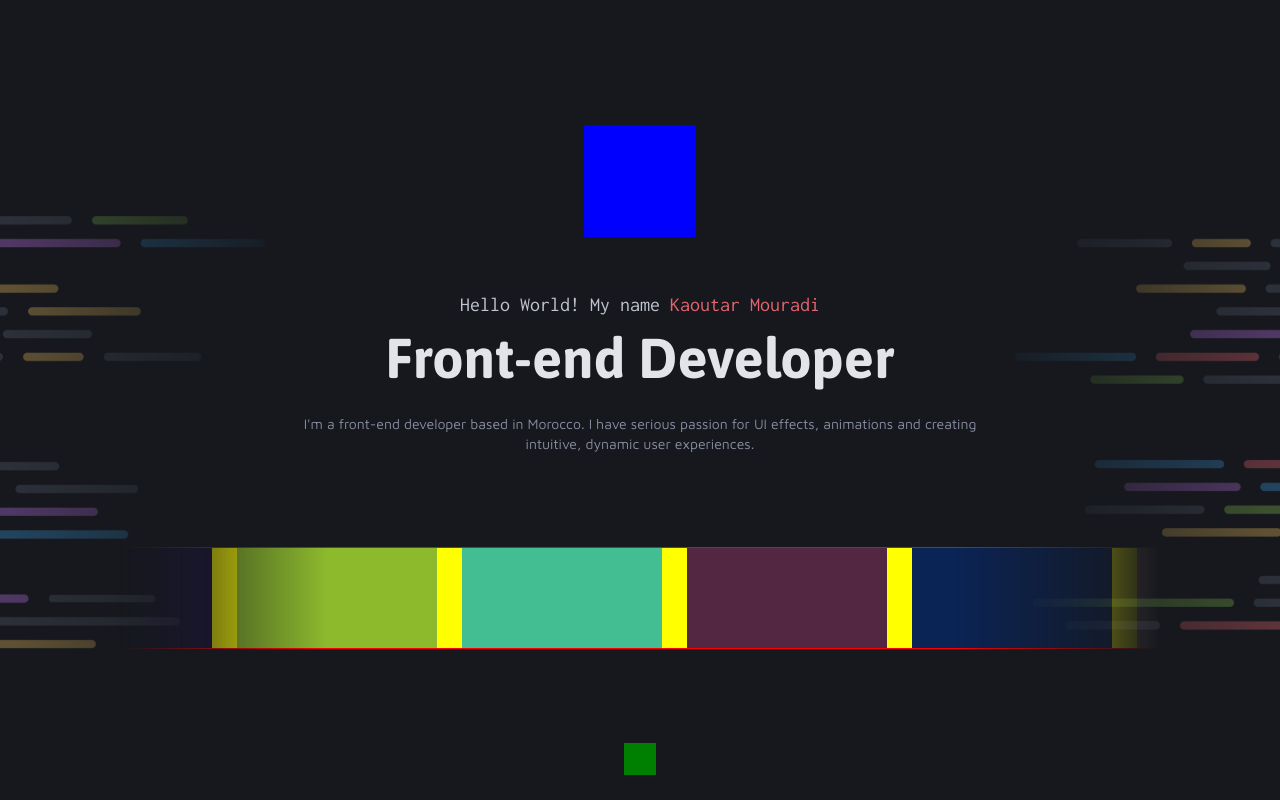
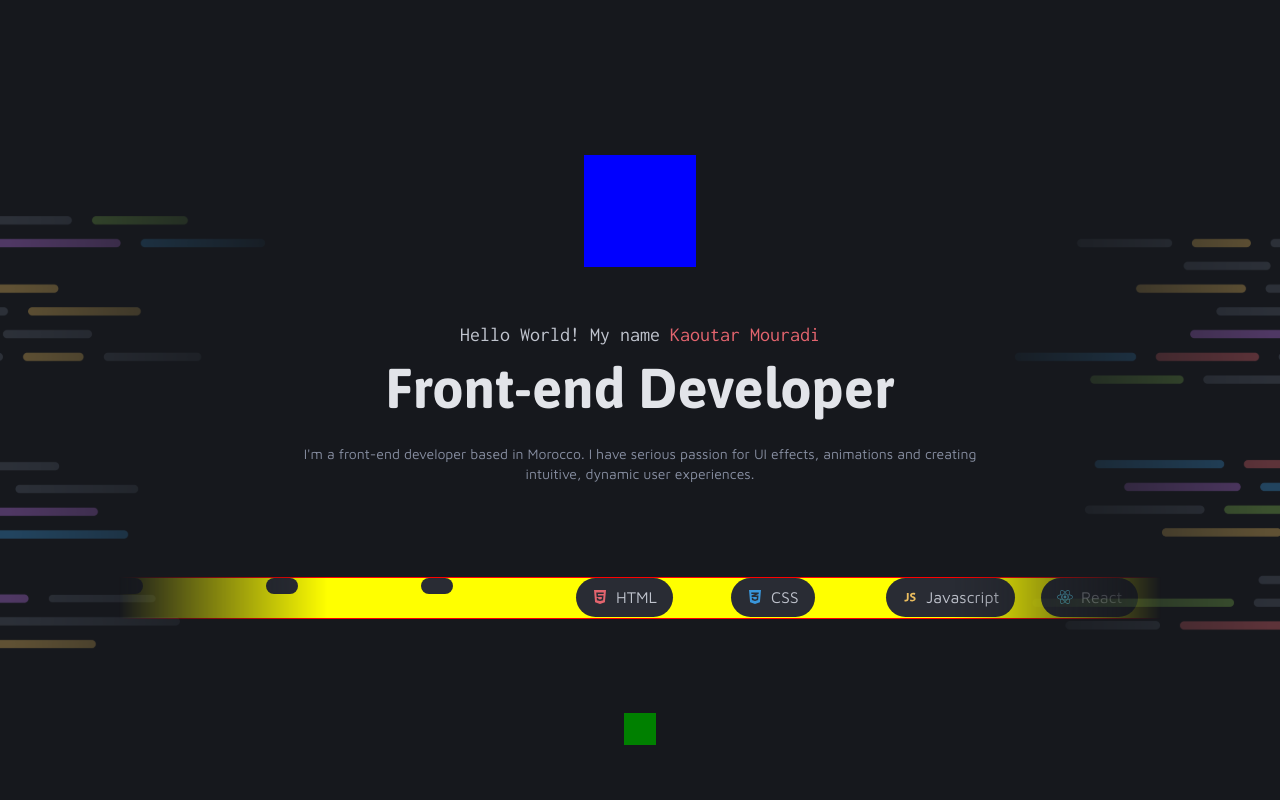
Before and after one commit to kaoutar-12/portflio, a Next.js app: page / in a window 1280 px wide. Shown: the top 800 px of the page. Built offline with nearby package versions, Linux system fonts and the light colour scheme.

Commit message:
infinite loop

```diff
--- a/components/Intro.tsx
+++ b/components/Intro.tsx
@@ -1,6 +1,17 @@
 import React from "react";
 import "@/styles/intro.css";
 import Image from "next/image";
+import { FaHtml5 } from "react-icons/fa";
+import { FaCss3Alt } from "react-icons/fa";
+import { FaReact } from "react-icons/fa";
+import { TbBrandNextjs } from "react-icons/tb";
+
+
+import { DiJavascript1 } from "react-icons/di";
+
+
+
+
 const Intro = () => {
   return (
     <section className="intro">
@@ -27,12 +38,25 @@ const Intro = () => {
         </div>
         <div className="tags">
           <div className="item item1">
-            {/* <Image src="../pubic/html.png" alt="html" width={50} height={50} />   */}
+            <FaHtml5 fill="#e3646e"/>
+            <span>HTML</span>
           </div>
-          <div className="item item2"></div>
-          <div className="item item3"></div>
-          <div className="item item4"></div>
-          <div className="item item5"></div>
+          <div className="item item2">
+            <FaCss3Alt fill="#3996db"/>
+            <span>CSS</span>
+          </div>
+          <div className="item item3">
+            <DiJavascript1 fill="#EABD5F"/>
+            <span>Javascript</span>
+          </div>
+          <div className="item item4">
+            <FaReact fill="#61DBFB"/>
+            <span>React</span>
+          </div>
+          <div className="item item5">
+            <TbBrandNextjs fill="white"/>
+            <span>Next.js</span>
+          </div>
           <div className="item item6"></div>
           <div className="item item7"></div>
           <div className="item item8"></div>
--- a/styles/intro.css
+++ b/styles/intro.css
@@ -89,7 +89,9 @@
 }
 .tags {
   width: 100%;
-  height: 100px;
+  height: 40px;
+  align-items: flex-start;
+  /* gap: 0px; */
   background: yellow;
   display: flex;
   position: relative;
@@ -105,19 +107,33 @@
 }
 
 .item {
-  width: 200px;
-  height: 100%;
-  background: red;
+  border-radius: var(--border-radius-border-full, 999px);
+  background: var(--Base-gray-300, #292c34);
   position: absolute;
-  left: max(calc(200px * 8), 100%);
+  left: max(calc(20px * 8), 100%);
   animation-name: scrollleft;
-  animation-duration: 30s;
+  animation-duration: 10s;
   animation-iteration-count: infinite;
   animation-timing-function: linear;
   display: flex;
   justify-content: center;
   align-items: center;
+  gap: 8px;
+  padding: 8px 16px 8px 16px;
 }
+
+.item span {
+  color: var(--Base-gray-500, #c0c4ce);
+  text-align: center;
+
+  /* Text Md */
+  font-family: "Maven Pro";
+  font-size: 16px;
+  font-style: normal;
+  font-weight: 400;
+  line-height: 140%; /* 22.4px */
+}
+
 .text {
   color: var(--Base-gray-500, #c0c4ce);
   text-align: center;
@@ -143,39 +159,31 @@
 }
 
 .item1 {
-  animation-delay: calc(30s / 8 * (8 - 1) * -1);
-  background: red;
+  animation-delay: calc(10s / 8 * (8 - 1) * -1);
 }
 
 .item2 {
-  animation-delay: calc(30s / 8 * (8 - 2) * -1);
-  background: rgb(29, 20, 62);
+  animation-delay: calc(10s / 8 * (8 - 2) * -1);
 }
 
 .item3 {
-  animation-delay: calc(30s / 8 * (8 - 3) * -1);
-  background: rgb(141, 186, 45);
+  animation-delay: calc(10s / 8 * (8 - 3) * -1);
 }
 
 .item4 {
-  animation-delay: calc(30s / 8 * (8 - 4) * -1);
-  background: rgb(67, 189, 146);
+  animation-delay: calc(10s / 8 * (8 - 4) * -1);
 }
 
 .item5 {
-  animation-delay: calc(30s / 8 * (8 - 5) * -1);
-  background: rgb(83, 39, 65);
+  animation-delay: calc(10s / 8 * (8 - 5) * -1);
 }
 
 .item6 {
-  animation-delay: calc(30s / 8 * (8 - 6) * -1);
-  background: rgb(11, 36, 86);
+  animation-delay: calc(10s / 8 * (8 - 6) * -1);
 }
 .item7 {
-  animation-delay: calc(30s / 8 * (8 - 7) * -1);
-  background: rgb(157, 115, 115);
+  animation-delay: calc(10s / 8 * (8 - 7) * -1);
 }
 .item8 {
-  animation-delay: calc(30s / 8 * (8 - 8) * -1);
-  background: rgb(19, 12, 12);
+  animation-delay: calc(10s / 8 * (8 - 8) * -1);
 }
```
Also changed, not shown: 1 other file (tests, documents, lock files or other folders).
